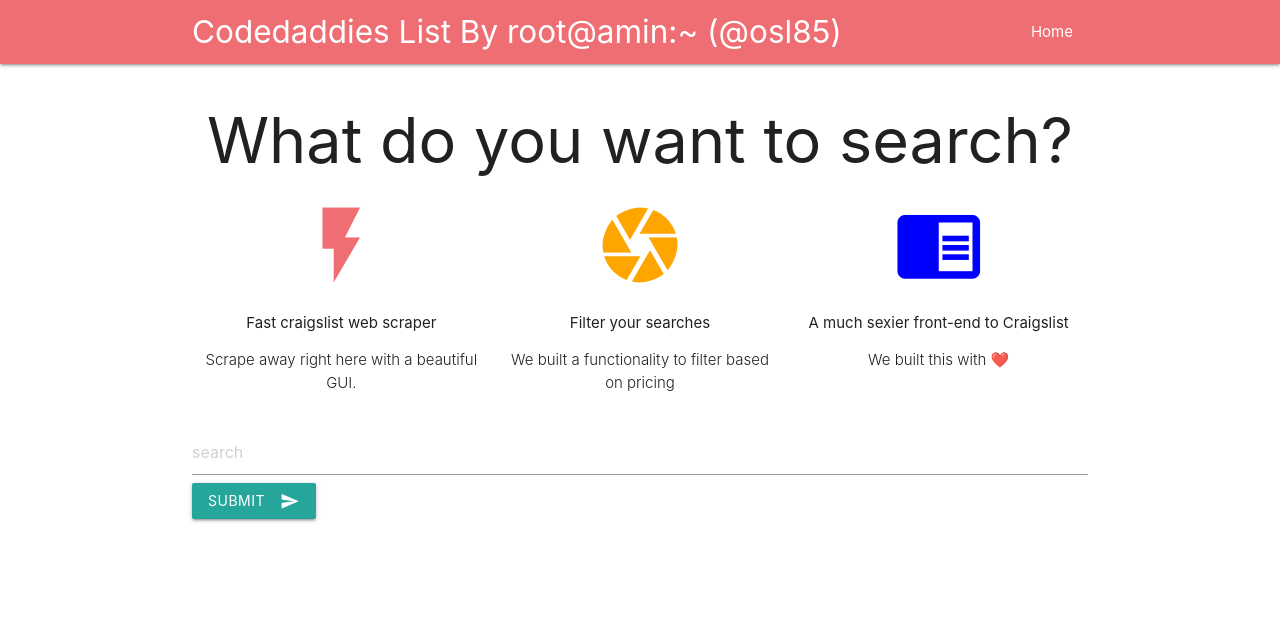
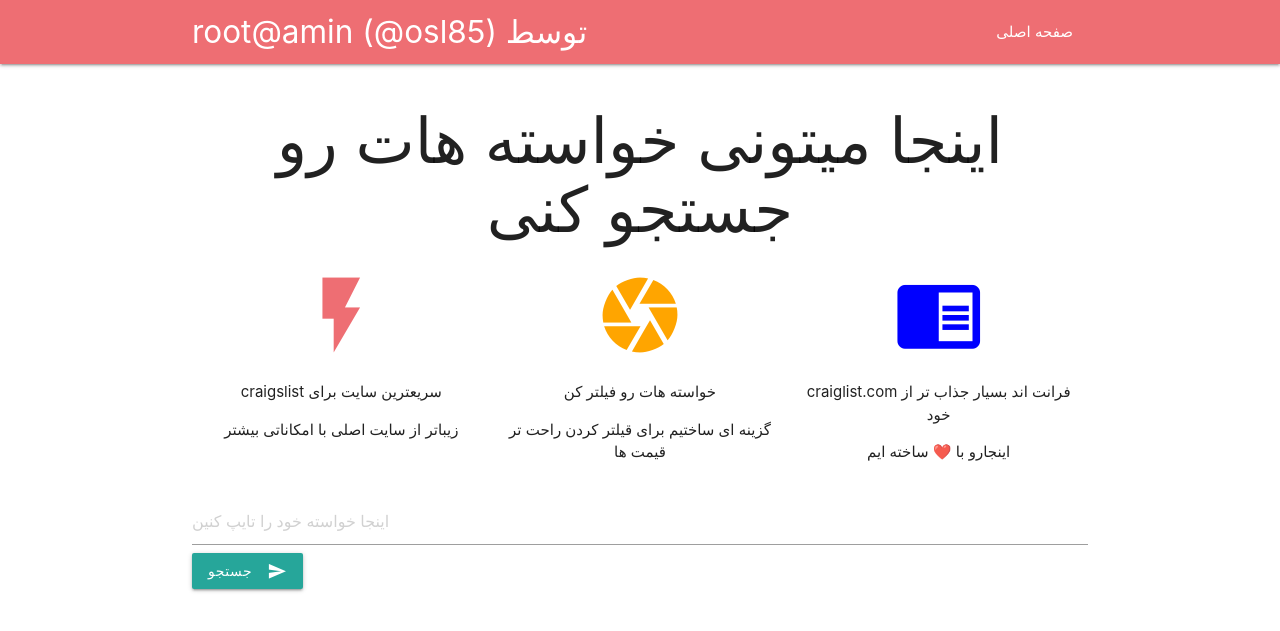
Before and after one commit to rootamin/codedaddies_list, a Django app: template my_app/templates/base.html in a window 1280 px wide. Shown: the top 631 px of the page. Run offline with Django 3.2, Linux system fonts and the light colour scheme; the template is opened without the code that fills it, so the values that code supplies are empty.

Commit message:
Changed to persian language

```diff
--- a/my_app/templates/base.html
+++ b/my_app/templates/base.html
@@ -15,38 +15,38 @@
 <body>
     <nav>
         <div class="container nav-wrapper">
-            <a href="/" class="brand-logo">Codedaddies List By root@amin:~ (@osl85)</a>
+            <a href="/" class="brand-logo">root@amin (@osl85) توسط</a>
             <ul id="nav-mobile" class="right">
-                <li><a href="/">Home</a></li>
+                <li><a href="/">صفحه اصلی</a></li>
             </ul>
         </div>
     </nav>
 
     <div class="container">
 
-    <h1 style="text-align: center;">What do you want to search?</h1>
+    <h1 style="text-align: center;">اینجا میتونی خواسته هات رو جستجو کنی</h1>
     <div class="row">
             <div class="col s4">
                 <div class="center">
                     <i class="large material-icons" style="color: #EE6E73;">flash_on</i>
-                    <p>Fast craigslist web scraper</p>
-                    <p class="light center">Scrape away right here with a beautiful GUI.</p>
+                    <p>craigslist سریعترین سایت برای</p>
+                    <p class="light center">زیباتر از سایت اصلی با امکاناتی بیشتر</p>
                 </div>
             </div>
 
             <div class="col s4">
                 <div class="center">
                     <i class="large material-icons" style="color: orange;">camera</i>
-                    <p>Filter your searches</p>
-                    <p class="light center">We built a functionality to filter based on pricing</p>
+                    <p>خواسته هات رو فیلتر کن</p>
+                    <p class="light center">گزینه ای ساختیم برای قیلتر کردن راحت تر قیمت ها</p>
                 </div>
             </div>
 
             <div class="col s4">
                 <div class="center">
                     <i class="large material-icons" style="color: blue;">chrome_reader_mode</i>
-                    <p>A much sexier front-end to Craigslist</p>
-                    <p class="light center">We built this with ❤️️</p>
+                    <p>craiglist.com فرانت اند بسیار جذاب تر از خود</p>
+                    <p class="light center">اینجارو با ❤️ ️ساخته ایم</p>
                 </div>
             </div>
 
@@ -54,8 +54,8 @@
 
     <form action="{% url 'new_search' %}" method="POST">
         {% csrf_token %}
-        <input type="text" name="search" placeholder="search">
-        <button class="btn waves-effect waves-light" type="submit" name="action">Submit
+        <input type="text" name="search" placeholder="اینجا خواسته خود را تایپ کنین">
+        <button class="btn waves-effect waves-light" type="submit" name="action">جستجو
             <i class="material-icons right">send</i>
         </button>
     </form>
```
Also changed, not shown: db.sqlite3.
